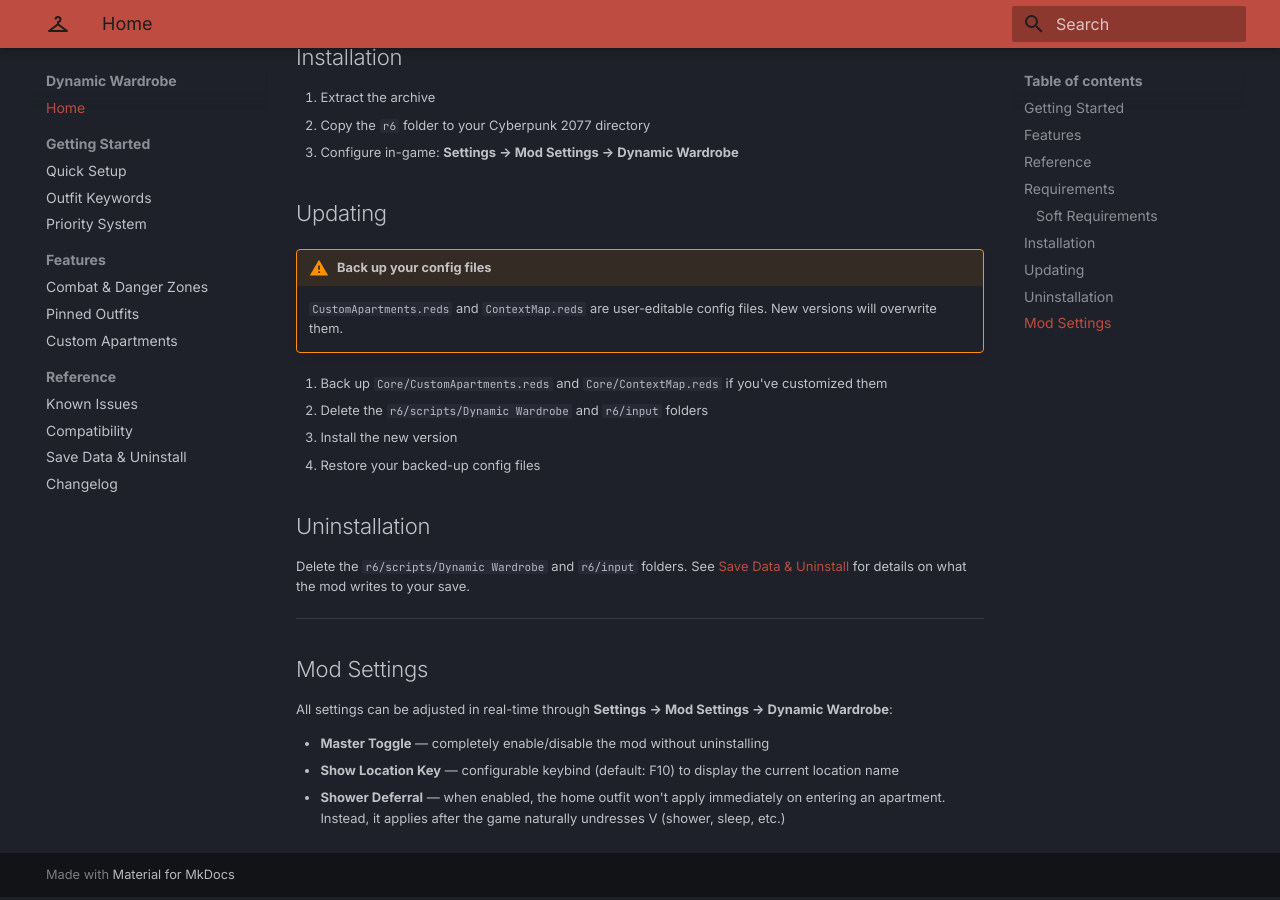
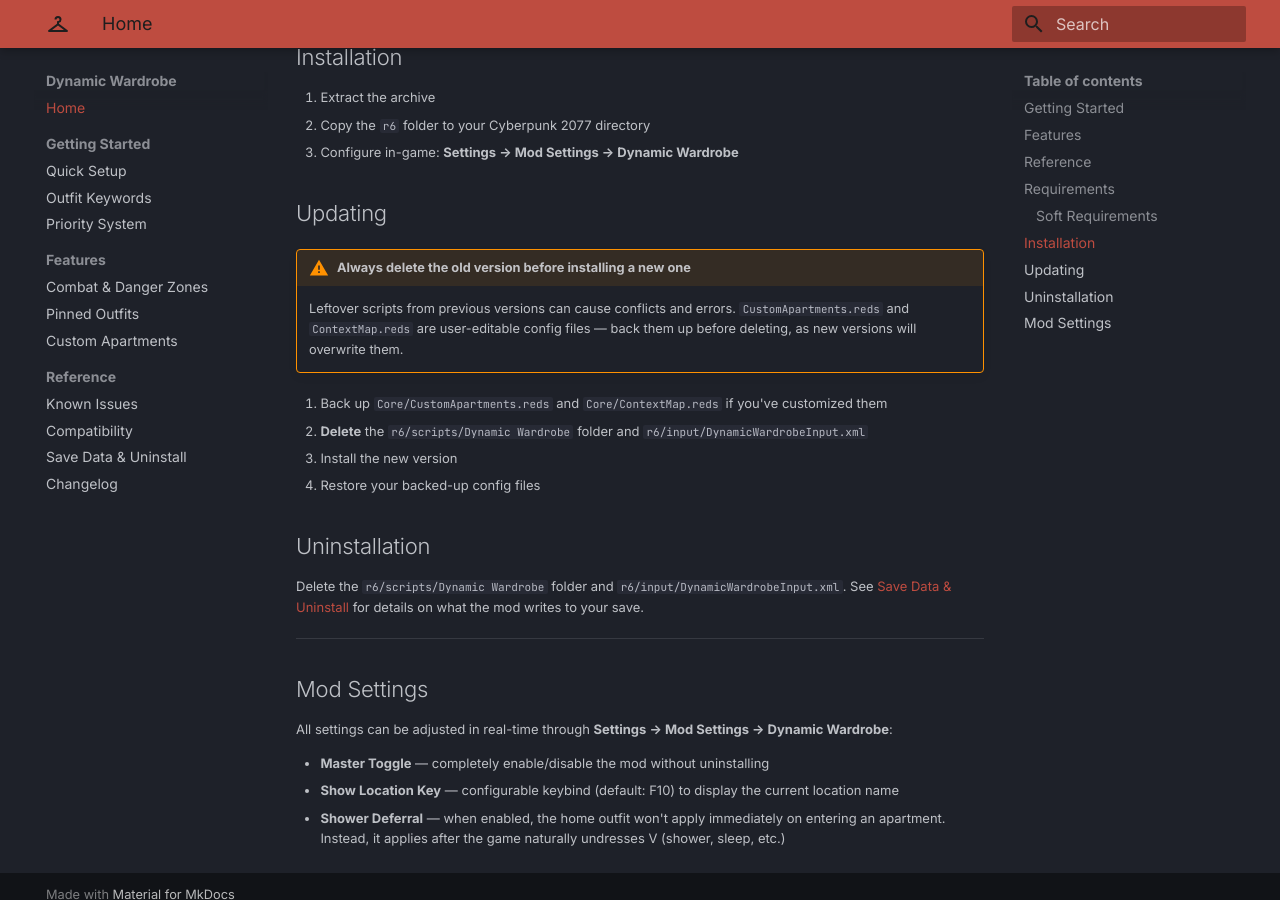
Before and after one commit to Yorivel/Dynamic-Wardrobe, an MkDocs documentation site: the page built from docs/index.md, in a window 1280 px wide and 900 px high, scrolled down 1552 px. Built offline with MkDocs 1.6.1 and Material for MkDocs 9.7.7, drawn with Linux system fonts in a browser that asks for light colours.

Commit message:
Update docs

```diff
--- a/docs/index.md
+++ b/docs/index.md
@@ -59,17 +59,17 @@
 
 ## Updating
 
-!!! warning "Back up your config files"
-    `CustomApartments.reds` and `ContextMap.reds` are user-editable config files. New versions will overwrite them.
+!!! warning "Always delete the old version before installing a new one"
+    Leftover scripts from previous versions can cause conflicts and errors. `CustomApartments.reds` and `ContextMap.reds` are user-editable config files — back them up before deleting, as new versions will overwrite them.
 
 1. Back up `Core/CustomApartments.reds` and `Core/ContextMap.reds` if you've customized them
-2. Delete the `r6/scripts/Dynamic Wardrobe` and `r6/input` folders
+2. **Delete** the `r6/scripts/Dynamic Wardrobe` folder and `r6/input/DynamicWardrobeInput.xml`
 3. Install the new version
 4. Restore your backed-up config files
 
 ## Uninstallation
 
-Delete the `r6/scripts/Dynamic Wardrobe` and `r6/input` folders. See [Save Data & Uninstall](save-data.md) for details on what the mod writes to your save.
+Delete the `r6/scripts/Dynamic Wardrobe` folder and `r6/input/DynamicWardrobeInput.xml`. See [Save Data & Uninstall](save-data.md) for details on what the mod writes to your save.
 
 ---
 
--- a/mkdocs.yml
+++ b/mkdocs.yml
@@ -34,7 +34,7 @@
   - md_in_html
   - tables
   - toc:
-      permalink: true
+      permalink: "🔗"
 
 nav:
   - Home: index.md
```
